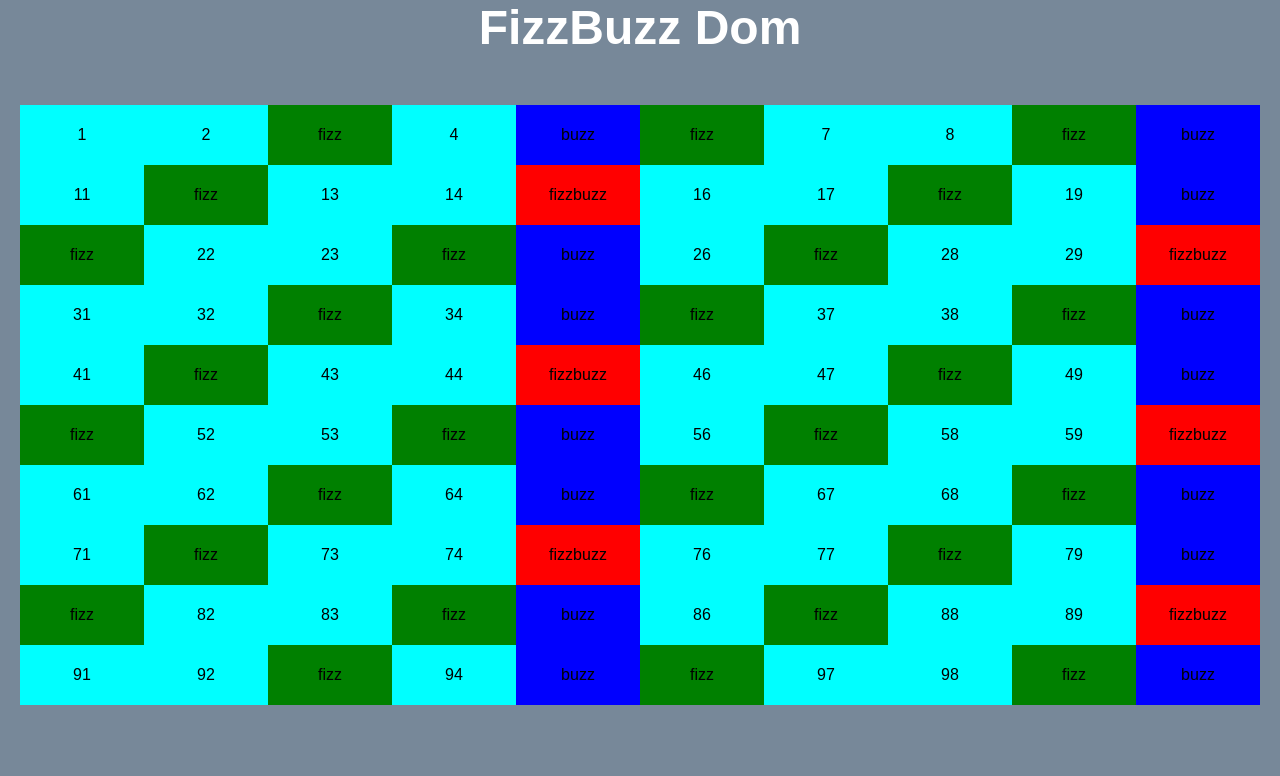
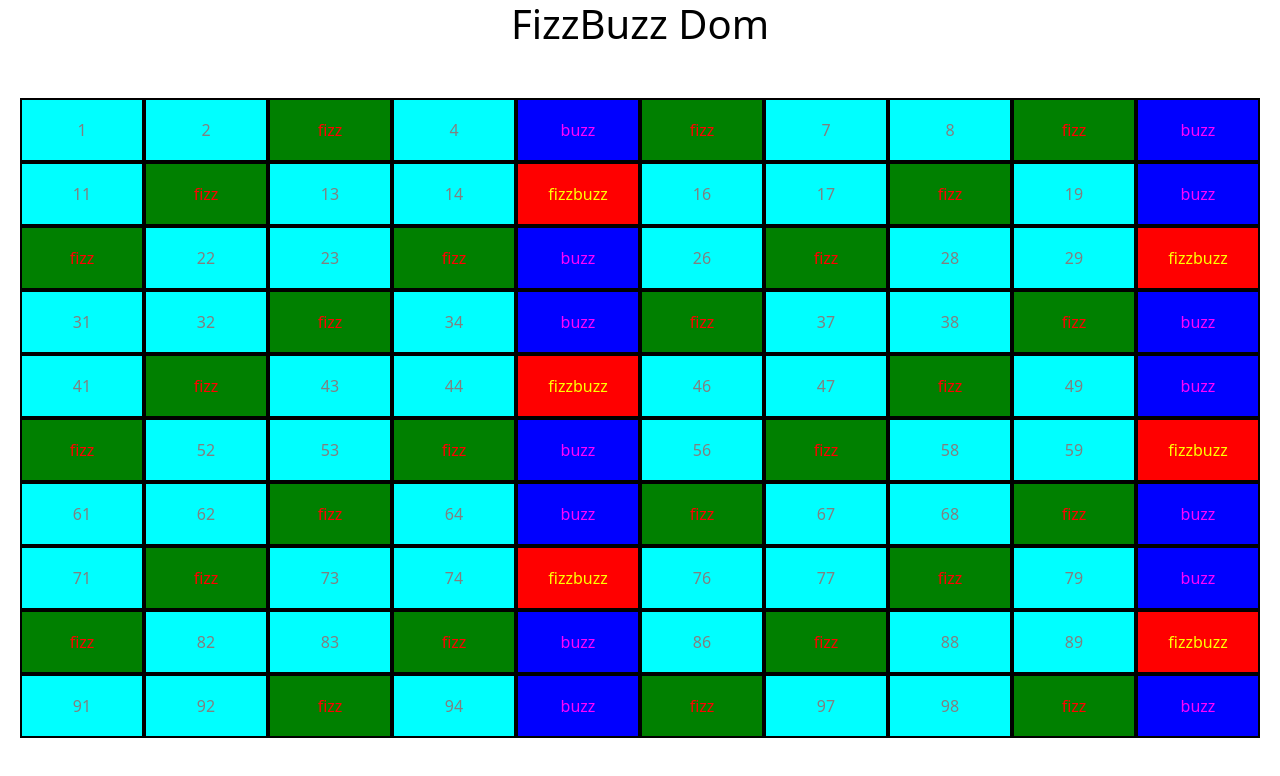
Before and after one commit to LucaVitullo/js-fizzbuzzdom, a plain HTML site: page index.html in a window 1280 px wide. Drawn offline with nearby package versions, Linux system fonts and the light colour scheme.

Commit message:
added border on .box

```diff
--- a/index.html
+++ b/index.html
@@ -5,6 +5,12 @@
     <meta http-equiv="X-UA-Compatible" content="IE=edge" />
     <meta name="viewport" content="width=device-width, initial-scale=1.0" />
     <link rel="stylesheet" href="style.css" />
+    <link
+      href="https://cdn.jsdelivr.net/npm/bootstrap@5.1.3/dist/css/bootstrap.min.css"
+      rel="stylesheet"
+      integrity="sha384-1BmE4kWBq78iYhFldvKuhfTAU6auU8tT94WrHftjDbrCEXSU1oBoqyl2QvZ6jIW3"
+      crossorigin="anonymous"
+    />
     <title>FIZZBUZZ DOM</title>
   </head>
   <body>
--- a/style.css
+++ b/style.css
@@ -7,11 +7,10 @@
 }
 body {
   font-family: sans-serif;
-  background-color: lightslategray;
 }
 /*Title*/
 h1 {
-  color: white;
+  color: black;
   font-size: 3rem;
   text-align: center;
 }
@@ -30,16 +29,21 @@ h1 {
   vertical-align: middle;
   line-height: 50px;
   background-color: aqua;
+  color: gray;
+  border: 2px solid black;
 }
+
 /*background-color fizz, buzz, fizzbuzz*/
-
 .fizzbuzz {
   background-color: red;
+  color: yellow;
 }
 
 .buzz {
   background-color: blue;
+  color: fuchsia;
 }
 .fizz {
   background-color: green;
+  color: red;
 }
```
Also changed, not shown: js/script.js (line endings or trailing spaces).
